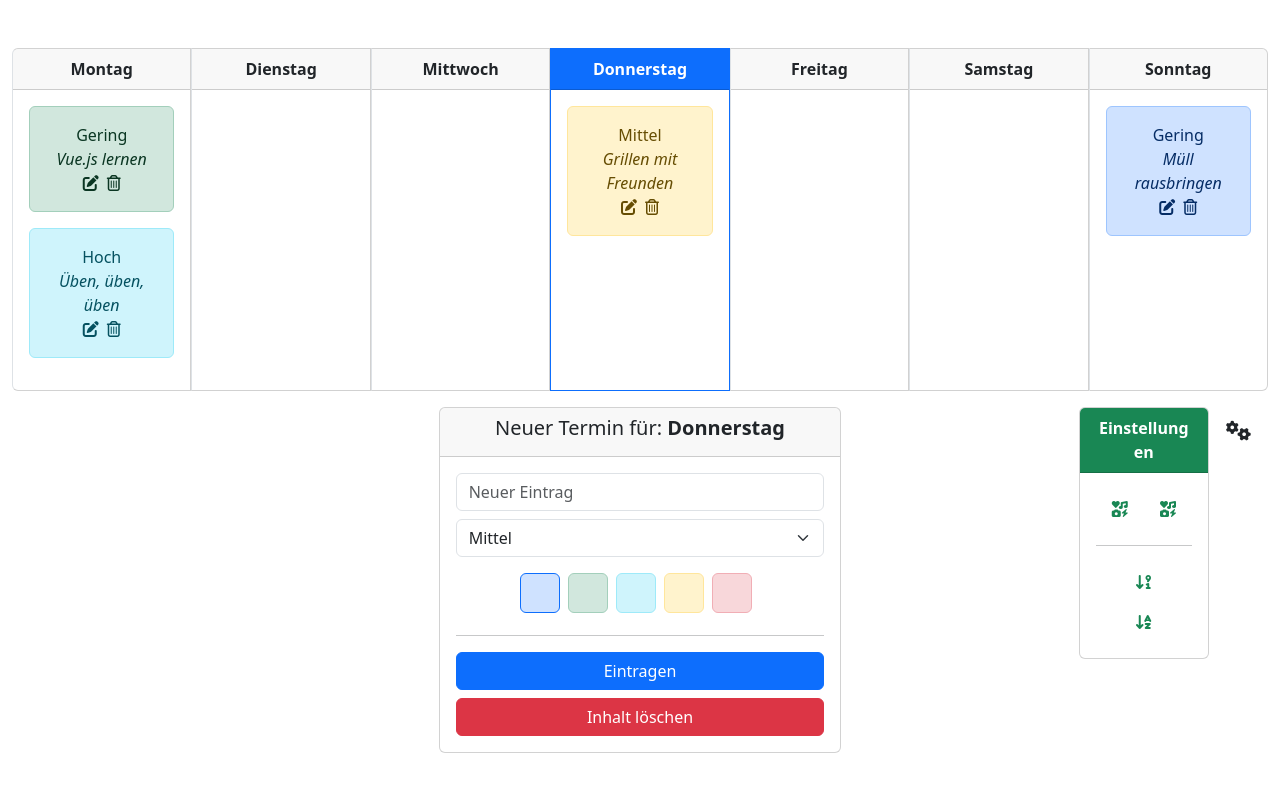
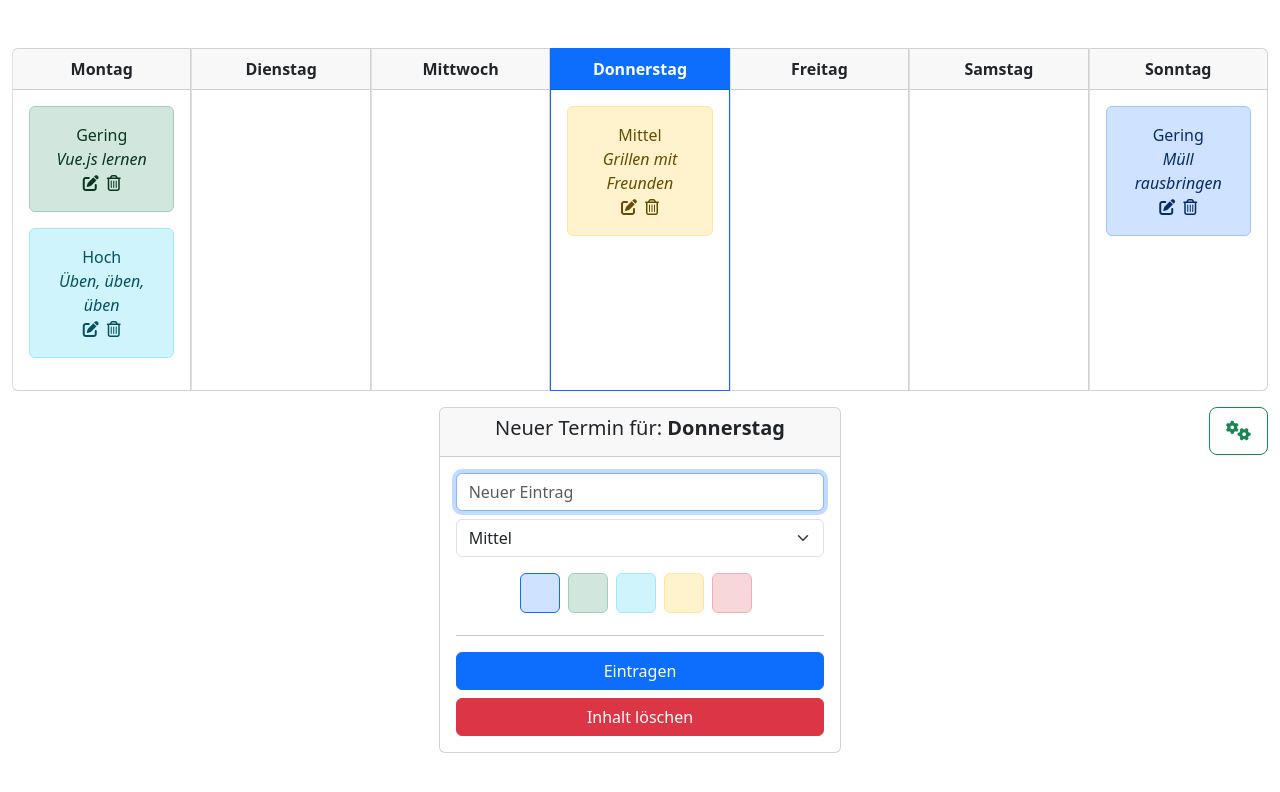
Before and after one commit to fuchsily/terminkalender, a Vue app: page / in a window 1280 px wide. Shown: the top 792 px of the page. Built offline with nearby package versions, Linux system fonts and the light colour scheme.

Commit message:
new changes

```diff
--- a/src/App.vue
+++ b/src/App.vue
@@ -16,12 +16,13 @@
       <div class="col-2 offset-2">
         <div class="float-end">
           <!-- Mit dem Button blenden wir die Calendar-Settings-Component ein bzw. aus. -->
-          <button class="btn btn-lg mb-2">
+          <button class="btn btn-lg mb-2" :class="buttonSettingsClasses" @click="toggleDisplaySettings">
             <i class="fas fa-cogs"></i>
           </button>
         </div>
         <!-- Anfang: Template für die Calendar-Settings-Component -->
-        <CalendarSettings></CalendarSettings>
+        <!-- Unterschied v-if & v-show: v-if fügt Componente hinzu oder entfernt und v-show fügt diplay:none hinzu. Bei v-show wird componente immer geladen -->
+        <CalendarSettings v-if="displaySettings"></CalendarSettings>
         <!-- Ende: Template für die Calendar-Day-Component -->
       </div>
     </div>
@@ -45,6 +46,23 @@ export default {
     CalendarEntry,
     CalendarSettings,
   },
+  data() {
+    return {
+      displaySettings: false,
+    }
+  },
+  computed: {
+    // Fügt Stylings zu Einstellungen Buttons hinzu
+    buttonSettingsClasses() {
+      return this.displaySettings ? ["btn-success"] : ["btn-outline-success"]
+    }
+  },
+  methods: {
+    //für Ein- und Ausblenden der Settings
+    toggleDisplaySettings() {
+      this.displaySettings = !this.displaySettings;
+    }
+  }
 };
 </script>
 
--- a/src/components/CalendarEntry.vue
+++ b/src/components/CalendarEntry.vue
@@ -17,6 +17,7 @@
           type="text"
           class="form-control"
           placeholder="Neuer Eintrag"
+          ref="eventTitleInput"
           v-model="event.title"
           @keyup.enter.exact="submitEvent()"
           @keyup.ctrl.enter.exact="resetEventTitle()"
@@ -73,6 +74,11 @@ export default {
     },
   },
 
+  mounted: function() {
+    // setzt Inputfeld für Title in focus
+    this.$refs.eventTitleInput.focus();
+  },
+
   methods: {
     eventColorClasses(eventColor) {
       return [
```
